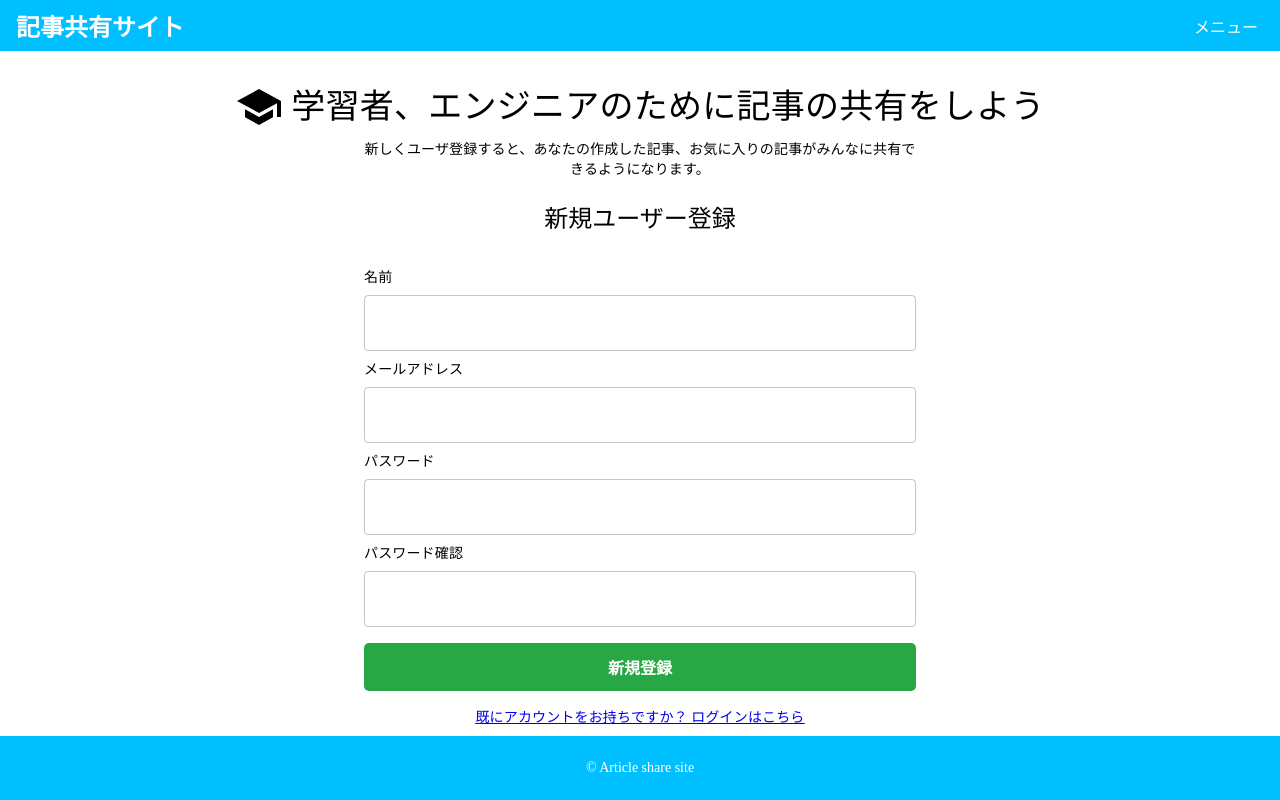
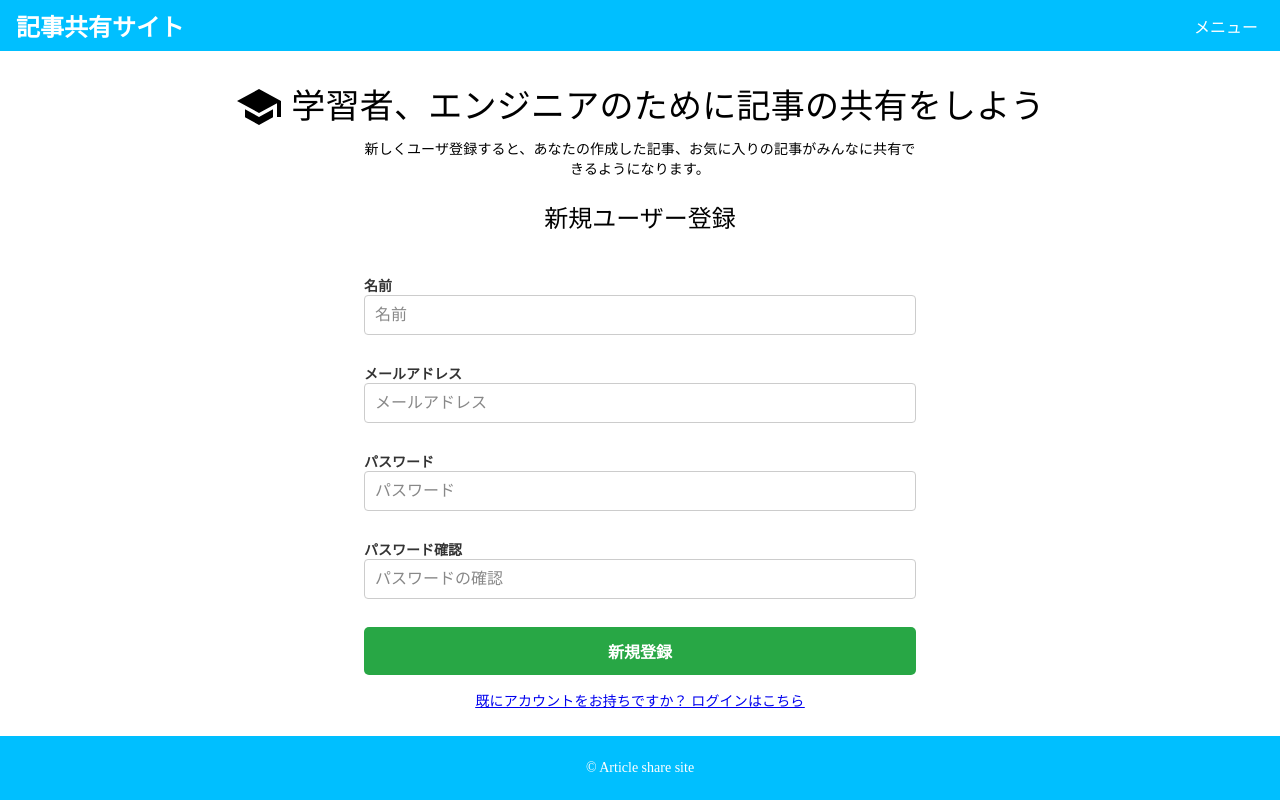
Before and after one commit to Hashimoto-Noriaki/ts-nest-next-graphql-hasura-app, a Next.js app in the folder frontend/: page /signup in a window 1280 px wide. Built offline with nearby package versions, Linux system fonts and the light colour scheme.

Commit message:
ログインと新規登録のフォームを作成

```diff
--- /dev/null
+++ b/frontend/src/components/molecules/LoginForm/styles.module.css
@@ -0,0 +1,37 @@
+.form {
+  display: flex;
+  flex-direction: column;
+  align-items: center;
+  margin-top: 1.5rem;
+}
+
+.field {
+  width: 100%;
+  margin-top: 1.5rem;
+}
+
+.label {
+  font-size: 0.875rem;
+  font-weight: bold;
+  color: #333;
+  margin-bottom: 0.5rem;
+  display: block;
+}
+
+.input {
+  width: 100%;
+  padding: 10px;
+  font-size: 1rem;
+  border: 1px solid #ccc;
+  border-radius: 4px;
+  box-sizing: border-box;
+}
+
+.input:focus {
+  border-color: #007bff;
+  outline: none;
+}
+
+.input::placeholder {
+  color: #888;
+}
--- a/frontend/src/components/molecules/SignupForm.tsx
+++ /dev/null
@@ -1,82 +0,0 @@
-import React from 'react';
-import { Box, TextField, Typography } from '@mui/material';
-
-interface SignupFormProps {
-  formData: {
-    name: string;
-    email: string;
-    password: string;
-    password_confirmation: string;
-  };
-  onInputChange: (e: React.ChangeEvent<HTMLInputElement>) => void;
-  onSubmit: (e: React.FormEvent) => void;
-}
-
-const SignupForm: React.FC<SignupFormProps> = ({
-  formData,
-  onInputChange,
-  onSubmit
-}) => {
-  return (
-    <Box
-      component="form"
-      onSubmit={onSubmit}
-      sx={{
-        width: '100%',
-        maxWidth: '600px',
-        display: 'flex',
-        flexDirection: 'column',
-        gap: 1,
-        mt: 1
-      }}
-    >
-      <Typography variant="body2" align="left" sx={{ width: '100%' }}>
-        名前
-      </Typography>
-      <TextField
-        variant="outlined"
-        name="name"
-        value={formData.name}
-        onChange={onInputChange}
-        fullWidth
-      />
-
-      <Typography variant="body2" align="left" sx={{ width: '100%' }}>
-        メールアドレス
-      </Typography>
-      <TextField
-        variant="outlined"
-        name="email"
-        value={formData.email}
-        onChange={onInputChange}
-        fullWidth
-      />
-
-      <Typography variant="body2" align="left" sx={{ width: '100%' }}>
-        パスワード
-      </Typography>
-      <TextField
-        variant="outlined"
-        name="password"
-        type="password"
-        value={formData.password}
-        onChange={onInputChange}
-        fullWidth
-      />
-
-      <Typography variant="body2" align="left" sx={{ width: '100%' }}>
-        パスワード確認
-      </Typography>
-      <TextField
-        variant="outlined"
-        name="password_confirmation"
-        type="password"
-        value={formData.password_confirmation}
-        onChange={onInputChange}
-        fullWidth
-      />
-    </Box>
-  );
-};
-
-export default SignupForm;
--- /dev/null
+++ b/frontend/src/components/molecules/SignupForm/index.tsx
@@ -0,0 +1,73 @@
+import React from 'react';
+import styles from './styles.module.css';
+
+interface SignupFormProps {
+  formData: {
+    name: string;
+    email: string;
+    password: string;
+    password_confirmation: string;
+  };
+  onInputChange: (e: React.ChangeEvent<HTMLInputElement>) => void;
+  onSubmit: (e: React.FormEvent) => void;
+}
+
+const SignupForm: React.FC<SignupFormProps> = ({
+  formData,
+  onInputChange,
+  onSubmit
+}) => {
+  return (
+    <form className={styles.form} onSubmit={onSubmit}>
+      <div className={styles.field}>
+        <label className={styles.label}>名前</label>
+        <input
+          className={styles.input}
+          type="text"
+          name="name"
+          placeholder="名前"
+          value={formData.name}
+          onChange={onInputChange}
+        />
+      </div>
+
+      <div className={styles.field}>
+        <label className={styles.label}>メールアドレス</label>
+        <input
+          className={styles.input}
+          type="email"
+          name="email"
+          placeholder="メールアドレス"
+          value={formData.email}
+          onChange={onInputChange}
+        />
+      </div>
+
+      <div className={styles.field}>
+        <label className={styles.label}>パスワード</label>
+        <input
+          className={styles.input}
+          type="password"
+          name="password"
+          placeholder="パスワード"
+          value={formData.password}
+          onChange={onInputChange}
+        />
+      </div>
+
+      <div className={styles.field}>
+        <label className={styles.label}>パスワード確認</label>
+        <input
+          className={styles.input}
+          type="password"
+          name="password_confirmation"
+          placeholder="パスワードの確認"
+          value={formData.password_confirmation}
+          onChange={onInputChange}
+        />
+      </div>
+    </form>
+  );
+};
+
+export default SignupForm;
--- /dev/null
+++ b/frontend/src/components/molecules/SignupForm/styles.module.css
@@ -0,0 +1,38 @@
+.form {
+    width: 100%;
+    max-width: 600px;
+    display: flex;
+    flex-direction: column;
+    gap: 1rem;
+    margin-top: 1rem;
+  }
+
+  .field {
+    width: 100%;
+  }
+
+  .label {
+    font-size: 0.875rem;
+    font-weight: bold;
+    color: #333;
+    display: block;
+  }
+
+  .input {
+    width: 100%;
+    padding: 10px;
+    font-size: 1rem;
+    border: 1px solid #ccc;
+    border-radius: 4px;
+    margin-bottom: 12px;
+    box-sizing: border-box;
+  }
+
+  .input:focus {
+    border-color: #007bff;
+    outline: none;
+  }
+
+  .input::placeholder {
+    color: #888;
+  }
```
Also changed, not shown: frontend/src/components/molecules/LoginForm.tsx (deleted, +0 -34 lines), frontend/src/components/molecules/LoginForm/index.tsx (added, +30 -0 lines).
